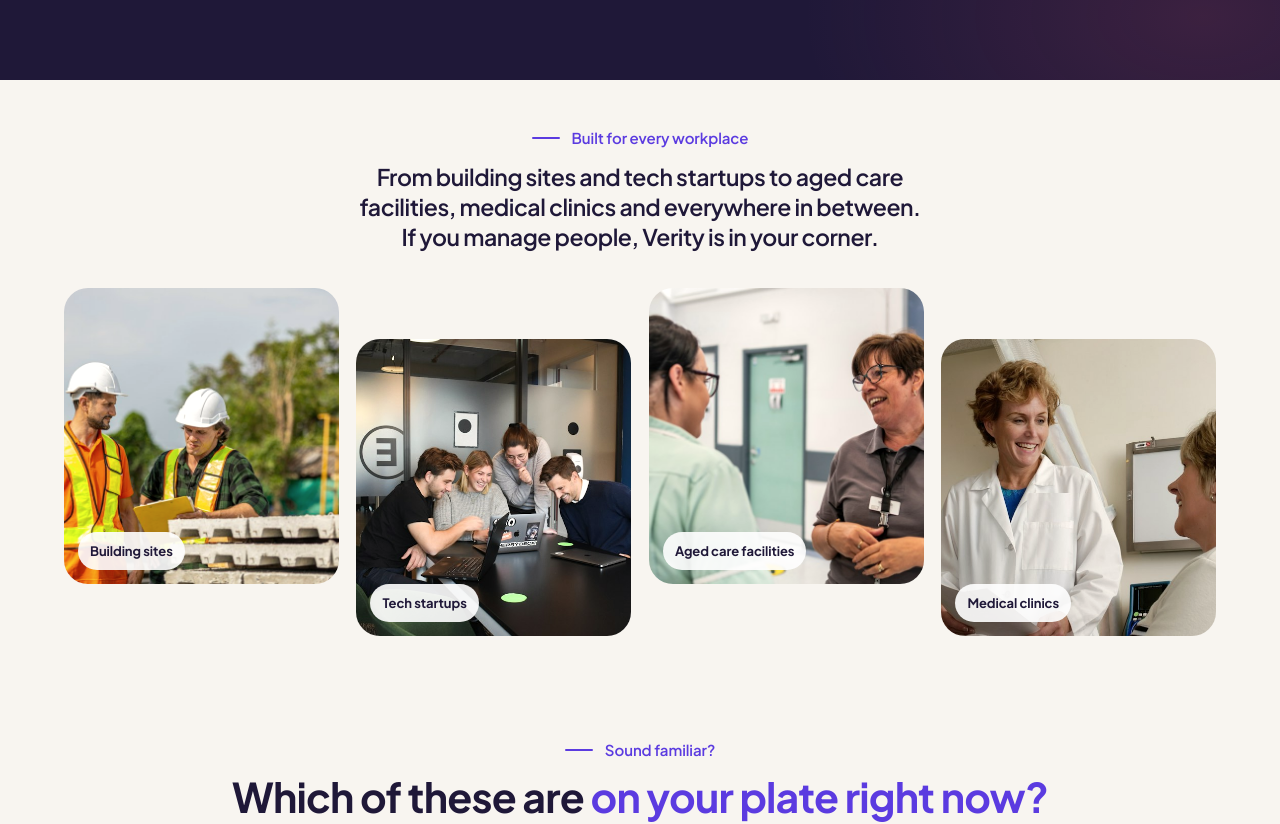
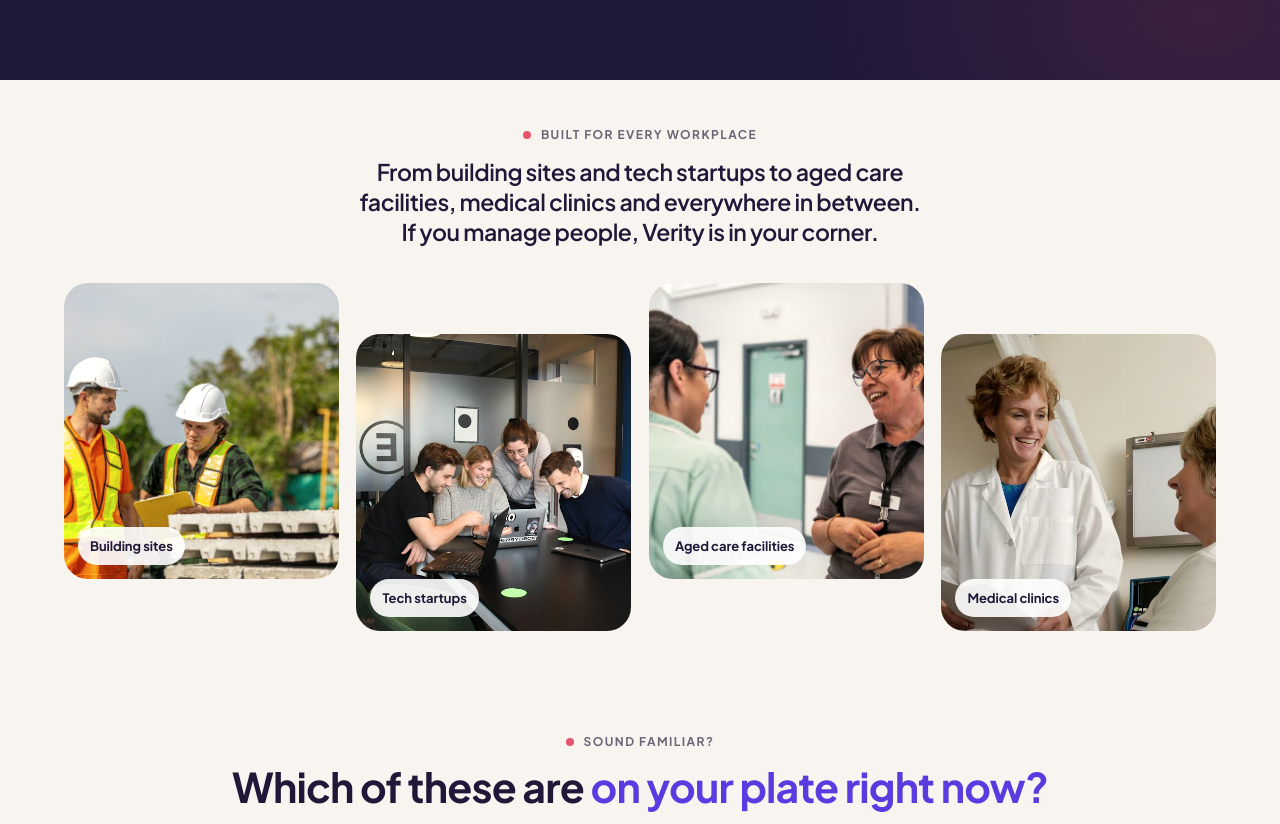
Before and after one commit to nohrplaybook/ask-verity-website, a Next.js app: page / in a window 1280 px wide. Shown: the part 2320-3144 px from the top of the page. Built offline with nearby package versions, Linux system fonts and the light colour scheme.

Commit message:
Revert "Home: section labels in sentence case with a violet rule"
This reverts commit 85d33efeae3cbb87a1ce3e6516019d9605f80057.

```diff
--- a/app/globals.css
+++ b/app/globals.css
@@ -275,6 +275,3 @@ body{background:var(--paper);color:var(--ink-b);font-size:16px;line-height:26px}
 @media (max-width:900px){.hero{overflow:hidden}html{overflow-x:clip}}
 .form .issue input[type=checkbox]{appearance:auto;-webkit-appearance:checkbox;flex:none;width:18px!important;height:18px;min-height:0;margin:0;padding:0;border:0;background:none;accent-color:#6B46F2}.form .issue span{color:#1F1838;opacity:1;font-weight:500}
 .join .lab,.dark .lab{font-family:inherit;font-style:normal;font-size:12px;font-weight:700;letter-spacing:.12em;text-transform:uppercase;color:#C9C2E6}
-/* Section labels: sentence case with a short violet rule, instead of dot + spaced capitals */
-.v2-eyebrow,.v2-sec .lab,.v2-sec .head .lab{text-transform:none;letter-spacing:-.005em;font-size:15px;line-height:20px;font-weight:600;color:#5B3BE0;gap:12px}
-.v2-eyebrow::before,.v2-sec .lab::before{width:28px;height:2px;border-radius:2px;background:#5B3BE0}
```
